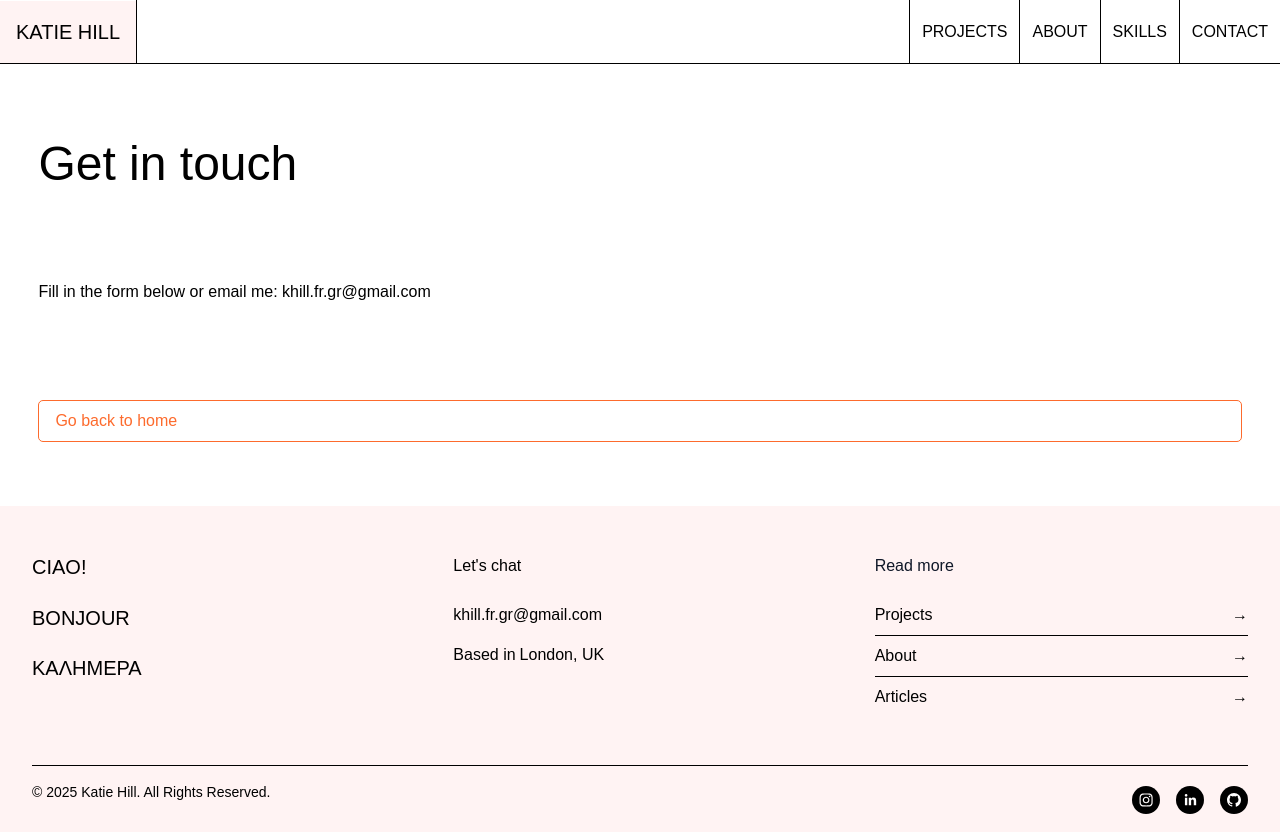
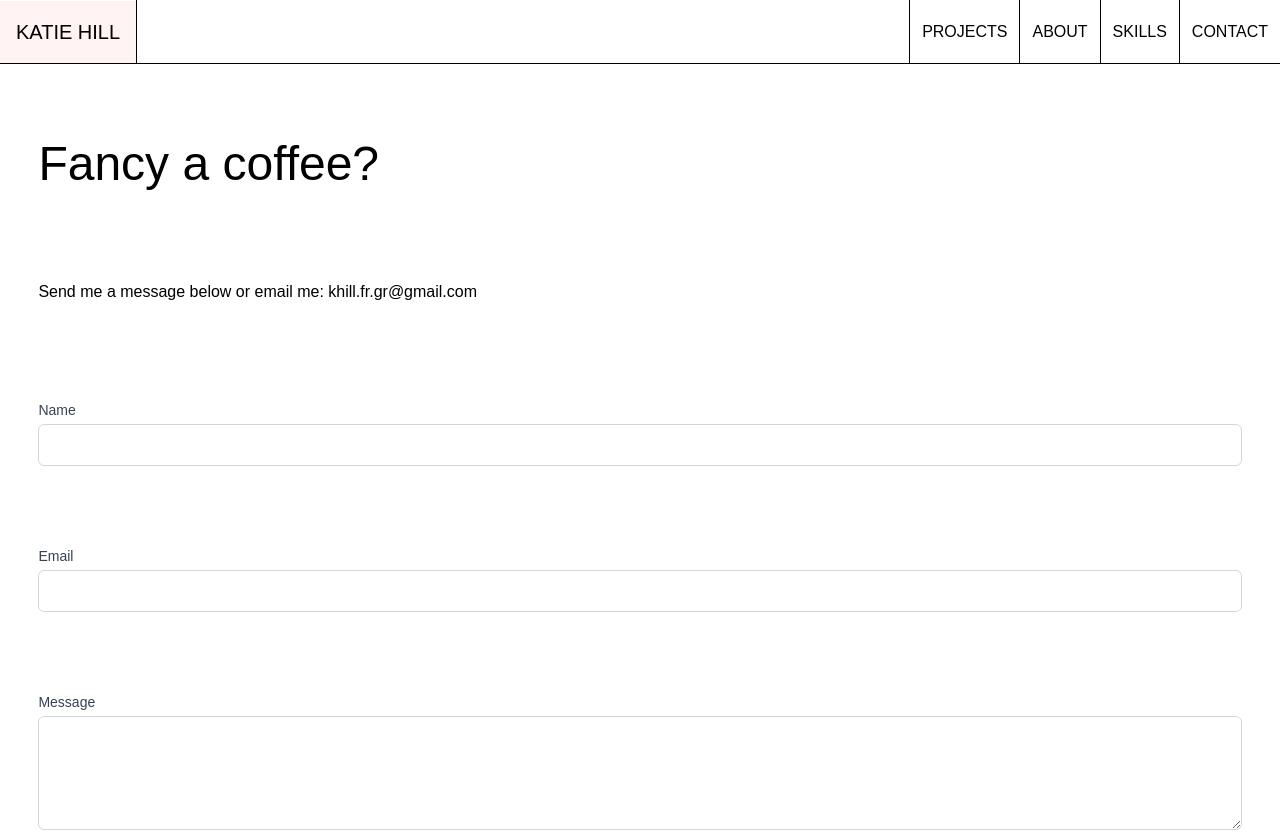
Before and after one commit to KatieHill-Fr-Gr/portfolio-frontend, a React (Vite) app: page /contact in a window 1280 px wide. Shown: the top 832 px of the page. Built offline with nearby package versions, Linux system fonts and the light colour scheme; no server answers; a web font is replaced by a local one.

Commit message:
Html form added

```diff
--- a/src/components/Contact/Contact.jsx
+++ b/src/components/Contact/Contact.jsx
@@ -11,10 +11,9 @@ const Contact = () => {
             <section>
                 <div className="container">
                     <div className="page-content">
-                        <h1> Get in touch</h1>
-                        <p>Fill in the form below or email me: khill.fr.gr@gmail.com</p>
+                        <h1> Fancy a coffee?</h1>
+                        <p>Send me a message below or email me: khill.fr.gr@gmail.com</p>
                         <ContactForm />
-                        <Link to="/projects" className="page-button">Go back to home</Link>
                     </div>
                 </div>
             </section>
--- a/src/components/ContactForm/ContactForm.jsx
+++ b/src/components/ContactForm/ContactForm.jsx
@@ -25,7 +25,7 @@ const ContactForm = () => {
         setError('')
 
         try {
-            const response = await fetch('http://localhost:8000/api/contact/', {
+            const response = await fetch('http://localhost:8000/contact/', {
                 method: 'POST',
                 headers: {
                     'Content-Type': 'application/json',
@@ -50,6 +50,54 @@ const ContactForm = () => {
 
     return (
         <>
+         <div>
+              <label htmlFor="name" className="block text-sm font-medium text-gray-700 mb-1">
+                Name
+              </label>
+              <input
+                type="text"
+                id="name"
+                name="name"
+                value={formData.name}
+                onChange={handleChange}
+                required
+                disabled={loading}
+                className="w-full px-3 py-2 border border-gray-300 rounded-md focus:outline-none focus:ring-2 focus:ring-blue-500 disabled:bg-gray-100"
+              />
+            </div>
+
+            <div>
+              <label htmlFor="email" className="block text-sm font-medium text-gray-700 mb-1">
+                Email
+              </label>
+              <input
+                type="email"
+                id="email"
+                name="email"
+                value={formData.email}
+                onChange={handleChange}
+                required
+                disabled={loading}
+                className="w-full px-3 py-2 border border-gray-300 rounded-md focus:outline-none focus:ring-2 focus:ring-blue-500 disabled:bg-gray-100"
+              />
+            </div>
+
+            <div>
+              <label htmlFor="message" className="block text-sm font-medium text-gray-700 mb-1">
+                Message
+              </label>
+              <textarea
+                id="message"
+                name="message"
+                value={formData.message}
+                onChange={handleChange}
+                required
+                rows="4"
+                disabled={loading}
+                className="w-full px-3 py-2 border border-gray-300 rounded-md focus:outline-none focus:ring-2 focus:ring-blue-500 disabled:bg-gray-100"
+              />
+            </div>
+            <button className="page-button">Send</button>
 
         </>
     )
```
